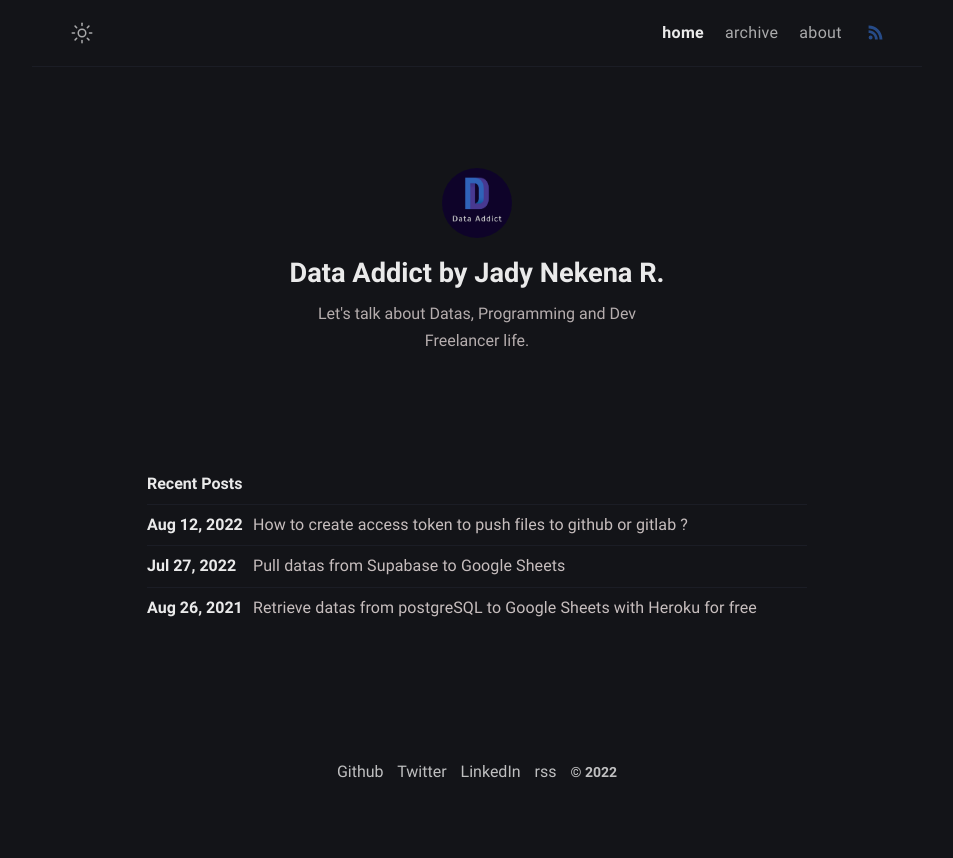
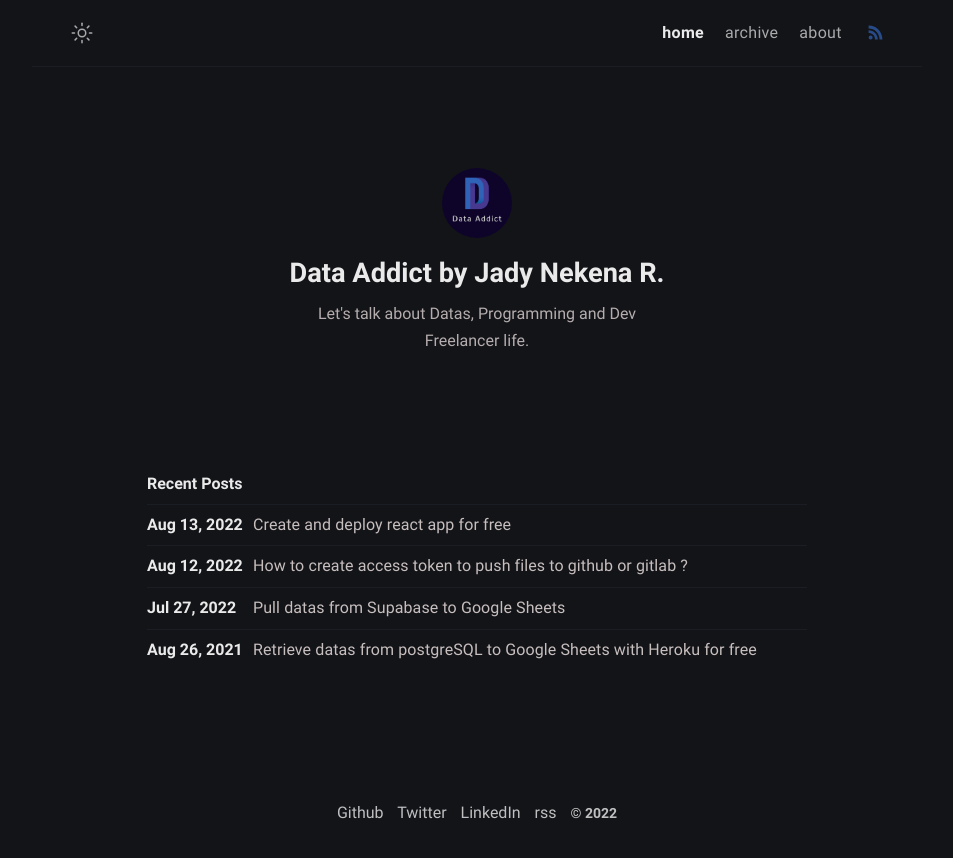
Before and after one commit to data-addict-com/data-addict-com.github.io, a Jekyll site: the page built from index.md, in a window 1280 px wide. Shown: the top 858 px of the page, without its empty margins (163-1116 px from the left). Built offline with Jekyll 4.4.1, drawn with Linux system fonts in a browser that asks for light colours.

```diff
--- /dev/null
+++ b/_posts/2022-08-13-create-and-deploy-react-app-for-free.md
@@ -0,0 +1,12 @@
+---
+layout: post
+title:  Create and deploy react app for free
+date:   2022-08-13 00-00-00 +0200
+categories: reactJS react react-app gitlab
+published: true
+---
+
+
+
+
+[baseimg]: ../assets/img/2022-08-13/
```
Also changed, not shown: _includes/header.html (+6 -2 lines).
